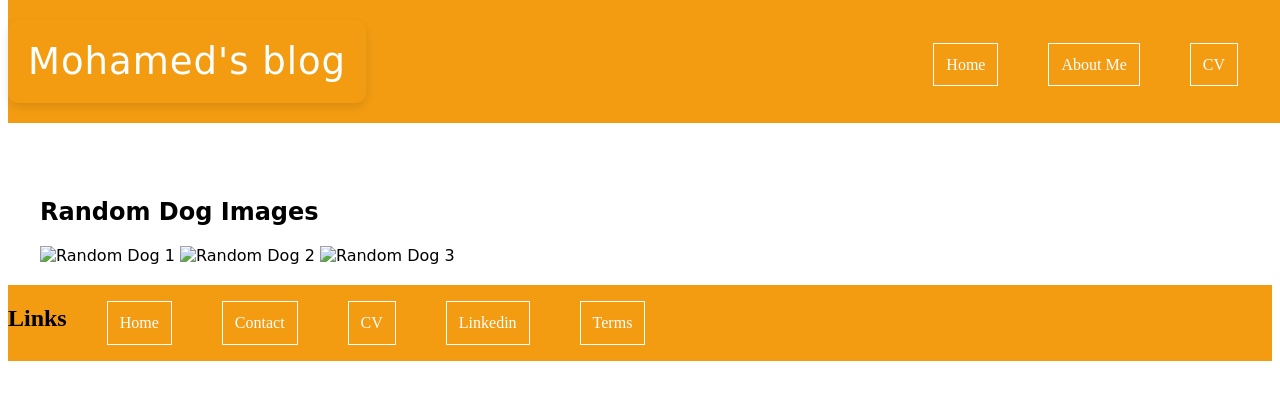
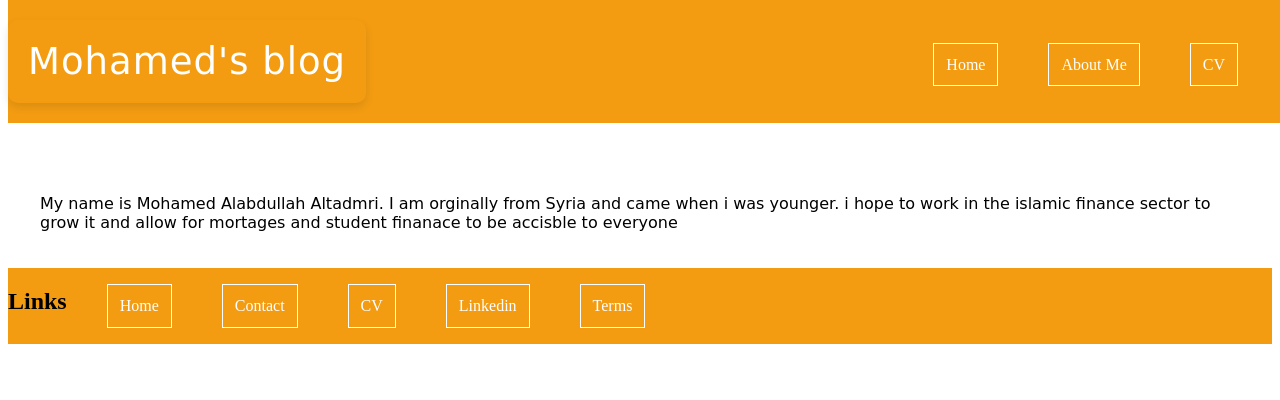
Before and after one commit to moislam123/moislam123.github.io, a plain HTML site: page aboutme.html in a window 1280 px wide. Drawn offline with Linux system fonts and the light colour scheme; no server answers.

Commit message:
initial commit

```diff
--- a/aboutme.html
+++ b/aboutme.html
@@ -20,11 +20,9 @@
         </nav>
     </header>
     <main>
-        <h2>Random Dog Images</h2>
-        <img src="" alt="Random Dog 1">
-        <img src="" alt="Random Dog 2">
-        <img src="" alt="Random Dog 3">
-        <script src="app.js"></script>
+       <article>
+        <p>My name is Mohamed Alabdullah Altadmri. I am orginally from Syria and came when i was younger. i hope to work in the islamic finance sector to grow it and allow for mortages and student finanace to be accisble to everyone</p>
+       </article>
     </main>
     <footer class="main-footer">
         <h2>Links</h2>
```
Also changed, not shown: index.html (+2 -1 lines).
